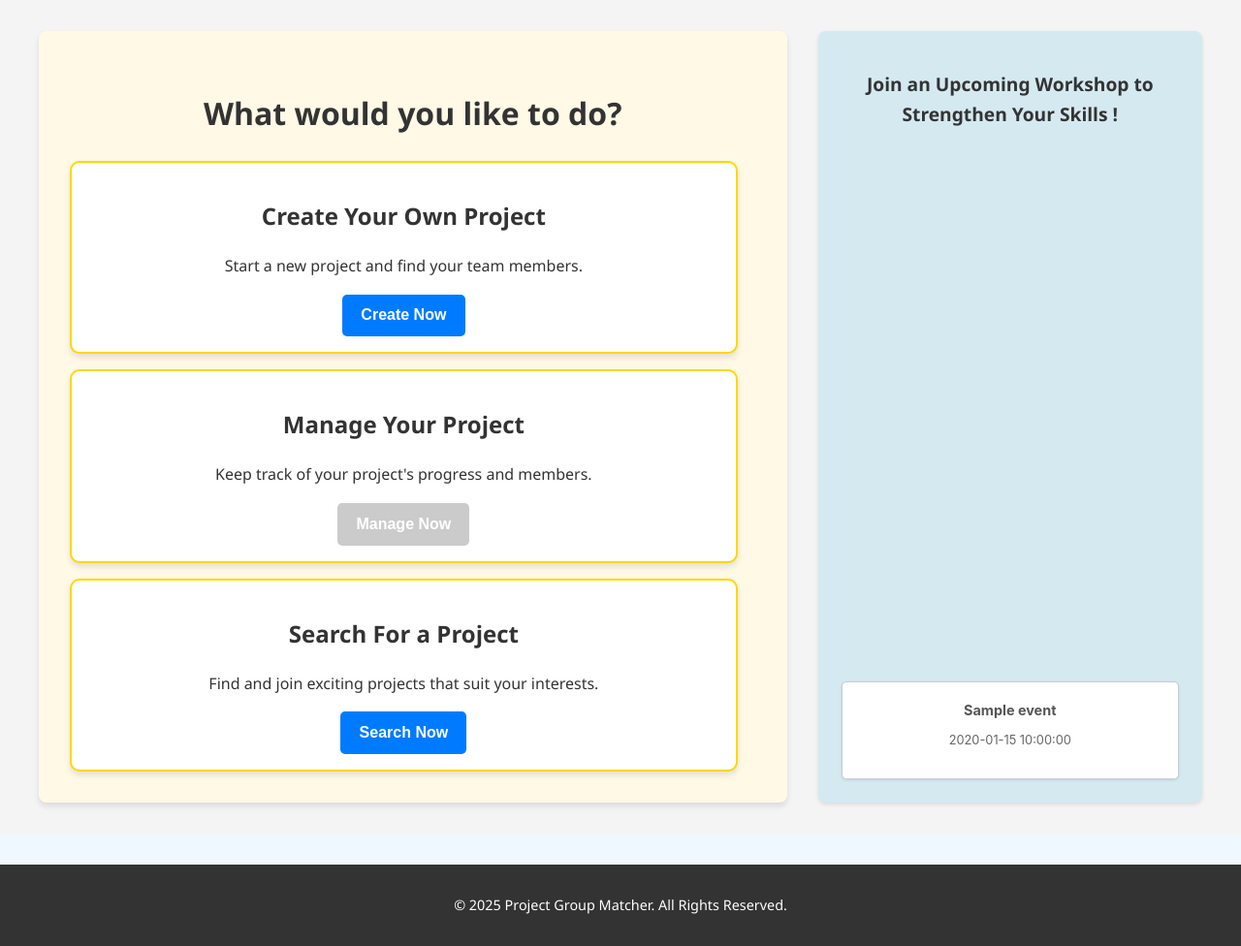
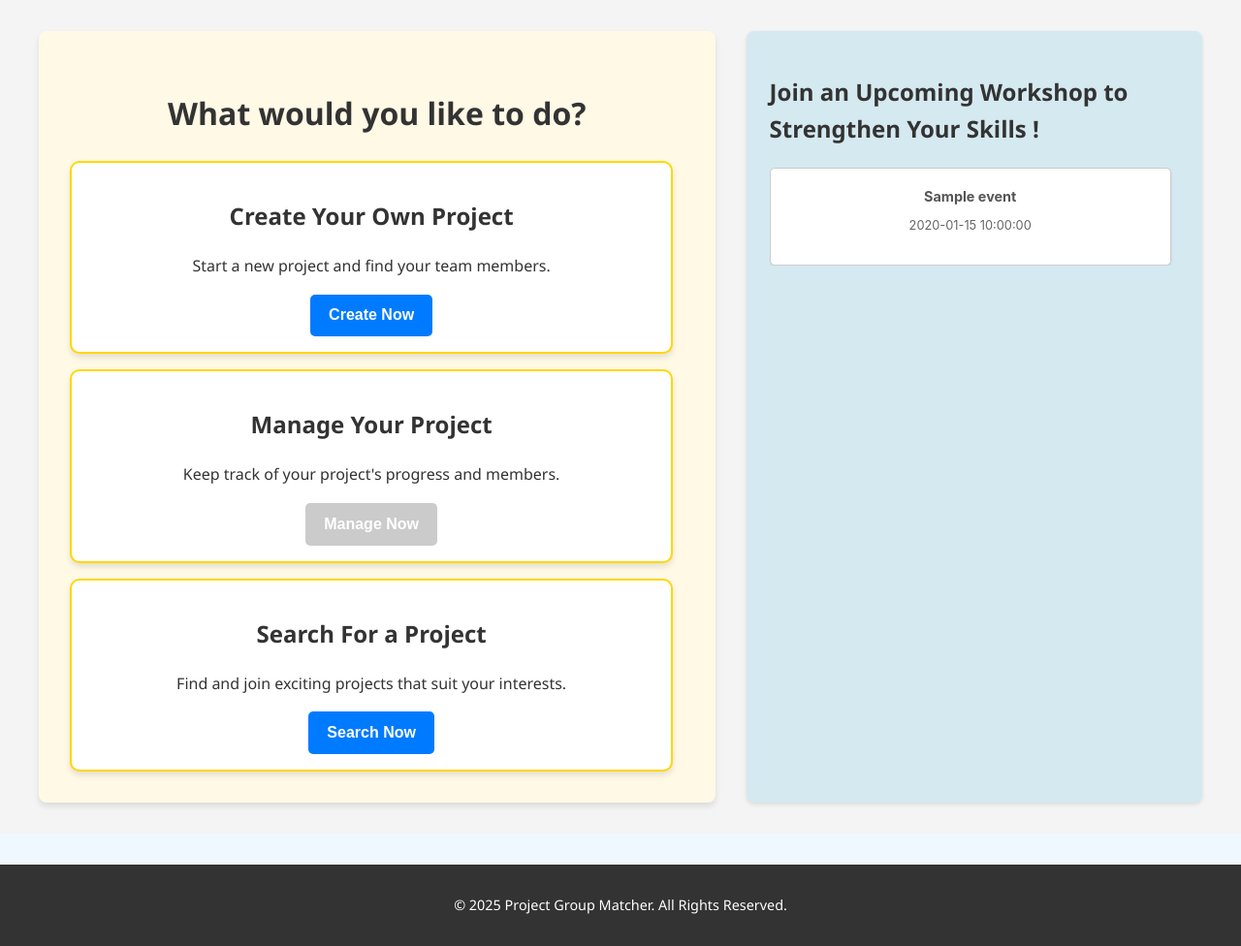
Before and after one commit to willholyhasted/SSE_group_project, a Flask app: template src/templates/main.html in a window 1280 px wide. Shown: the part 228-1204 px from the top of the page at 97% size. Run offline with Flask 3, Linux system fonts and the light colour scheme; the template is opened without the code that fills it: most values are stand-ins (such as "Sample title", 1, 10 or a date in 2020); parts of the project's set-up code (start-up, migrations or seed data) failed here and were passed over.

Commit message:
CSS for main

```diff
--- a/src/static/styles_main.css
+++ b/src/static/styles_main.css
@@ -54,20 +54,19 @@ body {
     gap: 2rem;
     width: 100%;
     max-width: 1200px;
-    align-items: stretch; /* 子元素高度相同 */
+    align-items: stretch;
 }
 
-/* Left Section: Takes 2/3 */
 .left-section {
-    flex: 0.67; /* 左側佔2/3寬度 */
+    flex: 0.6; /* Reduce the width of the left section */
     padding: 2rem;
-    background-color: #FFF9E6; /* 淺黃色背景 */
+    background-color: #FFF9E6;
     border-radius: 8px;
     box-shadow: 0 4px 6px rgba(0, 0, 0, 0.1);
     display: flex;
     flex-direction: column;
-    align-items: center; /* 子元素置中 */
-    justify-content: space-between; /* 均分垂直空間 */
+    align-items: center;
+    justify-content: space-between;
 }
 
 .main-title {
@@ -139,22 +138,16 @@ button:disabled {
 
 /* Right Section: Takes 1/3 */
 .right-section {
-    flex: 0.33;
+    flex: 0.4; /* Slightly larger width for the right section */
     background-color: #d5e9f1;
     padding: 1.5rem;
     border-radius: 8px;
     box-shadow: 0 2px 4px rgba(0, 0, 0, 0.1);
     display: flex;
     flex-direction: column;
-    align-items: center;
-    justify-content: space-between;
-}main
-
-.small-title {
-    font-size: 1.2rem;
-    margin-bottom: 1rem;
-    text-align: center;
-    color: #333;
+    align-items: stretch;
+    justify-content: flex-start;
+    height: auto; /* Let the section size adjust based on its content */
 }
 
 .events-container {
@@ -162,7 +155,25 @@ button:disabled {
     flex-direction: column;
     gap: 1.5rem;
     width: 100%;
-    align-items: center;
+    max-height: 600px; /* Increased to allow more events to display */
+    overflow-y: scroll; /* Enable vertical scrolling for overflow */
+    padding-right: 10px; /* Add space for scrollbar */
+    scrollbar-width: thin; /* Make scrollbar thinner (for Firefox) */
+    scrollbar-color: #007BFF #f4f4f4; /* Customize scrollbar colors */
+}
+
+/* Scrollbar styling for Webkit-based browsers */
+.events-container::-webkit-scrollbar {
+    width: 8px; /* Width of the scrollbar */
+}
+
+.events-container::-webkit-scrollbar-thumb {
+    background-color: #007BFF; /* Color of the scrollbar handle */
+    border-radius: 4px; /* Rounded edges for the scrollbar handle */
+}
+
+.events-container::-webkit-scrollbar-track {
+    background-color: #f4f4f4; /* Background color of the scrollbar track */
 }
 
 .event {
```
